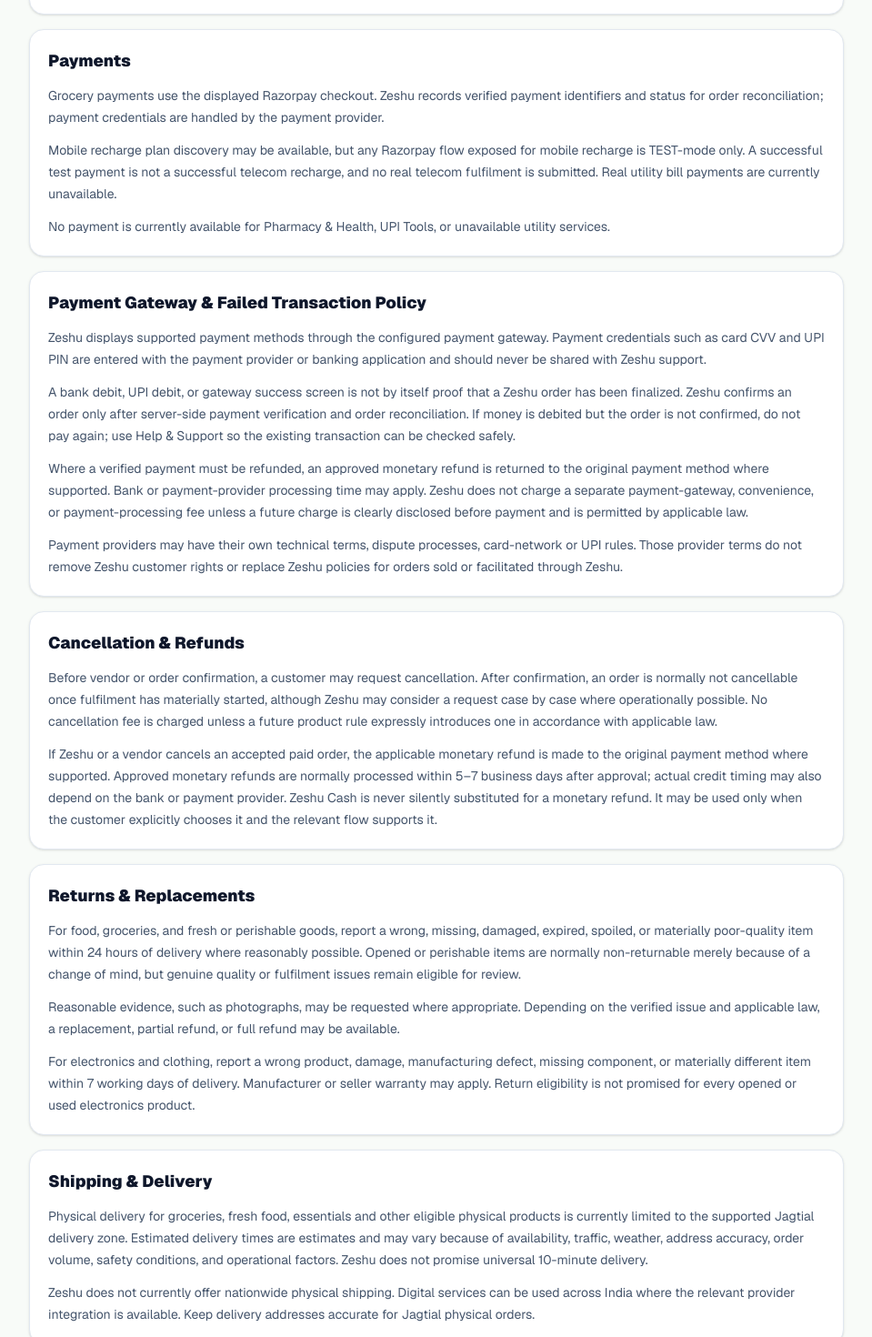
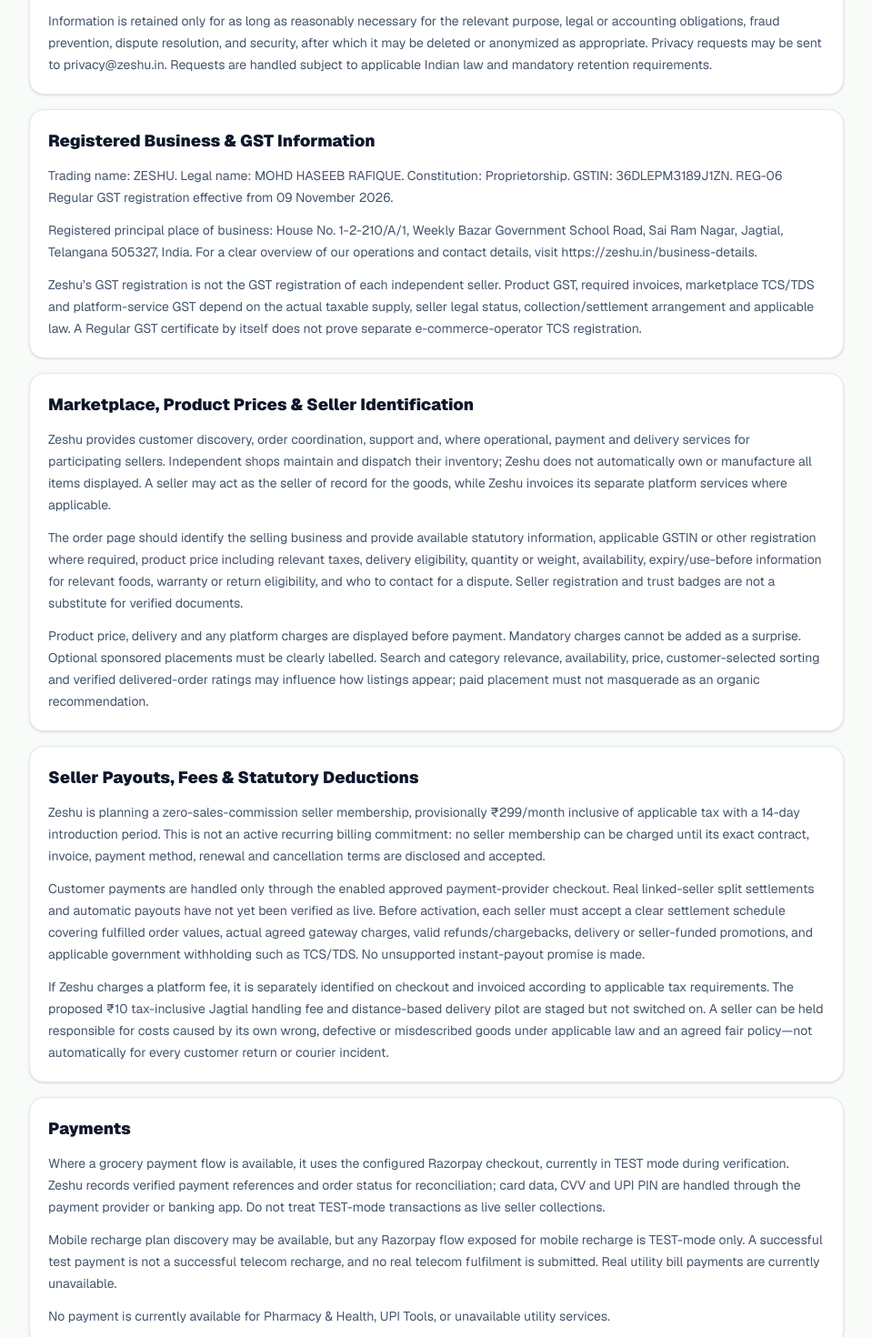
Before and after one commit to haseeb0127/zeshu-web, a Next.js app: page /policies in a window 1280 px wide. Shown: the part 1330-2800 px from the top of the page at 91% size, without its empty margins (160-1119 px from the left). Built offline with nearby package versions, Linux system fonts and the light colour scheme.

Commit message:
Update Trust Center with verified GST legal identity and honest seller, payout, tax and return policies

```diff
--- a/app/policies/page.tsx
+++ b/app/policies/page.tsx
@@ -1,13 +1,14 @@
 import Link from 'next/link';
+import { ZESHU_LEGAL_BUSINESS as business } from '../lib/legal-business-details';
 
 const sections = [
   {
     id: 'terms',
     title: 'Terms & Conditions',
     body: [
-      'Zeshu is a sole proprietorship trading as Zeshu. You must be 18 years or older to independently create an account or place an order. Zeshu does not currently sell age-restricted products.',
+      `ZESHU is the trade name of ${business.legalName}, a GST-registered sole proprietorship in Telangana (GSTIN ${business.gstin}). Zeshu operates an online marketplace and local fulfilment interface. Users must be at least 18 years old to independently create an account or order. Zeshu does not currently sell age-restricted products.`,
       'Use accurate account, address, and order information. Orders are accepted only after successful payment verification and applicable provider confirmation. Zeshu may restrict access where necessary for security, misuse prevention, or operational safety.',
-      'Where third-party sellers participate, the seller is responsible for accurate product information, quality, statutory declarations, and applicable warranty or guarantee information. Customer statutory rights are not excluded.',
+      'When an independent seller supplies an item, the seller remains responsible for lawful product pricing, descriptions, stock, packaging, origin, food safety where applicable, statutory declarations and product invoices. Zeshu remains responsible for its own marketplace, payment-coordination, delivery and consumer-support obligations; seller contracts cannot remove customer statutory rights.',
     ],
   },
   {
@@ -21,10 +22,37 @@ const sections = [
     ],
   },
   {
+    id: 'business-gst',
+    title: 'Registered Business & GST Information',
+    body: [
+      `Trading name: ${business.tradeName}. Legal name: ${business.legalName}. Constitution: ${business.constitution}. GSTIN: ${business.gstin}. REG-06 Regular GST registration effective from ${business.gstEffectiveDate}.`,
+      `Registered principal place of business: ${business.registeredAddress}. For a clear overview of our operations and contact details, visit ${business.website}/business-details.`,
+      'Zeshu’s GST registration is not the GST registration of each independent seller. Product GST, required invoices, marketplace TCS/TDS and platform-service GST depend on the actual taxable supply, seller legal status, collection/settlement arrangement and applicable law. A Regular GST certificate by itself does not prove separate e-commerce-operator TCS registration.',
+    ],
+  },
+  {
+    id: 'marketplace-model',
+    title: 'Marketplace, Product Prices & Seller Identification',
+    body: [
+      'Zeshu provides customer discovery, order coordination, support and, where operational, payment and delivery services for participating sellers. Independent shops maintain and dispatch their inventory; Zeshu does not automatically own or manufacture all items displayed. A seller may act as the seller of record for the goods, while Zeshu invoices its separate platform services where applicable.',
+      'The order page should identify the selling business and provide available statutory information, applicable GSTIN or other registration where required, product price including relevant taxes, delivery eligibility, quantity or weight, availability, expiry/use-before information for relevant foods, warranty or return eligibility, and who to contact for a dispute. Seller registration and trust badges are not a substitute for verified documents.',
+      'Product price, delivery and any platform charges are displayed before payment. Mandatory charges cannot be added as a surprise. Optional sponsored placements must be clearly labelled. Search and category relevance, availability, price, customer-selected sorting and verified delivered-order ratings may influence how listings appear; paid placement must not masquerade as an organic recommendation.',
+    ],
+  },
+  {
+    id: 'seller-payouts-taxes',
+    title: 'Seller Payouts, Fees & Statutory Deductions',
+    body: [
+      'Zeshu is planning a zero-sales-commission seller membership, provisionally ₹299/month inclusive of applicable tax with a 14-day introduction period. This is not an active recurring billing commitment: no seller membership can be charged until its exact contract, invoice, payment method, renewal and cancellation terms are disclosed and accepted.',
+      'Customer payments are handled only through the enabled approved payment-provider checkout. Real linked-seller split settlements and automatic payouts have not yet been verified as live. Before activation, each seller must accept a clear settlement schedule covering fulfilled order values, actual agreed gateway charges, valid refunds/chargebacks, delivery or seller-funded promotions, and applicable government withholding such as TCS/TDS. No unsupported instant-payout promise is made.',
+      'If Zeshu charges a platform fee, it is separately identified on checkout and invoiced according to applicable tax requirements. The proposed ₹10 tax-inclusive Jagtial handling fee and distance-based delivery pilot are staged but not switched on. A seller can be held responsible for costs caused by its own wrong, defective or misdescribed goods under applicable law and an agreed fair policy—not automatically for every customer return or courier incident.',
+    ],
+  },
+  {
     id: 'payments',
     title: 'Payments',
     body: [
-      'Grocery payments use the displayed Razorpay checkout. Zeshu records verified payment identifiers and status for order reconciliation; payment credentials are handled by the payment provider.',
+      'Where a grocery payment flow is available, it uses the configured Razorpay checkout, currently in TEST mode during verification. Zeshu records verified payment references and order status for reconciliation; card data, CVV and UPI PIN are handled through the payment provider or banking app. Do not treat TEST-mode transactions as live seller collections.',
       'Mobile recharge plan discovery may be available, but any Razorpay flow exposed for mobile recharge is TEST-mode only. A successful test payment is not a successful telecom recharge, and no real telecom fulfilment is submitted. Real utility bill payments are currently unavailable.',
       'No payment is currently available for Pharmacy & Health, UPI Tools, or unavailable utility services.',
     ],
@@ -34,7 +62,7 @@ const sections = [
     title: 'Payment Gateway & Failed Transaction Policy',
     body: [
       'Zeshu displays supported payment methods through the configured payment gateway. Payment credentials such as card CVV and UPI PIN are entered with the payment provider or banking application and should never be shared with Zeshu support.',
-      'A bank debit, UPI debit, or gateway success screen is not by itself proof that a Zeshu order has been finalized. Zeshu confirms an order only after server-side payment verification and order reconciliation. If money is debited but the order is not confirmed, do not pay again; use Help & Support so the existing transaction can be checked safely.',
+      'A bank debit, UPI debit, or gateway success screen is not by itself proof that a Zeshu order has been finalized. Zeshu confirms an order only after server-side payment verification and order reconciliation. If money is debited but the order is not confirmed, do not pay again; use Help & Support so the existing transaction can be checked safely. Buyers do not pay separate card or UPI surcharges merely because the payment method is different.',
       'Where a verified payment must be refunded, an approved monetary refund is returned to the original payment method where supported. Bank or payment-provider processing time may apply. Zeshu does not charge a separate payment-gateway, convenience, or payment-processing fee unless a future charge is clearly disclosed before payment and is permitted by applicable law.',
       'Payment providers may have their own technical terms, dispute processes, card-network or UPI rules. Those provider terms do not remove Zeshu customer rights or replace Zeshu policies for orders sold or facilitated through Zeshu.',
     ],
@@ -43,8 +71,8 @@ const sections = [
     id: 'cancellation-refunds',
     title: 'Cancellation & Refunds',
     body: [
-      'Before vendor or order confirmation, a customer may request cancellation. After confirmation, an order is normally not cancellable once fulfilment has materially started, although Zeshu may consider a request case by case where operationally possible. No cancellation fee is charged unless a future product rule expressly introduces one in accordance with applicable law.',
-      'If Zeshu or a vendor cancels an accepted paid order, the applicable monetary refund is made to the original payment method where supported. Approved monetary refunds are normally processed within 5–7 business days after approval; actual credit timing may also depend on the bank or payment provider. Zeshu Cash is never silently substituted for a monetary refund. It may be used only when the customer explicitly chooses it and the relevant flow supports it.',
+      'Customers can request cancellation before the seller starts irreversible preparation or dispatch, and can contact support later where necessary. Some perishable or made-to-order goods cannot be stopped once preparation materially starts; this does not cancel statutory rights for wrong, unsafe, damaged or defective goods. No cancellation fee is currently imposed. Any future fees must be fair, legally permitted and clearly disclosed, including reciprocal rules for unilateral seller/platform cancellations where required.',
+      'If Zeshu or the seller cancels an accepted paid order, any applicable monetary refund is initiated to the original payment method where supported, including relevant delivery/platform fees where due. Approved monetary refunds are normally processed within 5–7 business days after approval; actual credit depends on banks and providers. Refunds must not be delayed merely because a seller payout is pending. Zeshu Cash is never substituted for a monetary refund without the customer explicitly choosing it.',
     ],
   },
   {
@@ -52,7 +80,7 @@ const sections = [
     title: 'Returns & Replacements',
     body: [
       'For food, groceries, and fresh or perishable goods, report a wrong, missing, damaged, expired, spoiled, or materially poor-quality item within 24 hours of delivery where reasonably possible. Opened or perishable items are normally non-returnable merely because of a change of mind, but genuine quality or fulfilment issues remain eligible for review.',
-      'Reasonable evidence, such as photographs, may be requested where appropriate. Depending on the verified issue and applicable law, a replacement, partial refund, or full refund may be available.',
+      'Reasonable evidence, such as photographs, may be requested where appropriate. Depending on the issue and applicable law, a replacement, partial refund or full refund may be available. Zeshu coordinates the complaint instead of simply referring the customer to the seller. The seller ordinarily funds remedies for its own fault under its agreement; courier-fault disputes are investigated with the delivery partner, without unfairly delaying legally required customer relief.',
       'For electronics and clothing, report a wrong product, damage, manufacturing defect, missing component, or materially different item within 7 working days of delivery. Manufacturer or seller warranty may apply. Return eligibility is not promised for every opened or used electronics product.',
     ],
   },
@@ -60,8 +88,8 @@ const sections = [
     id: 'delivery',
     title: 'Shipping & Delivery',
     body: [
-      'Physical delivery for groceries, fresh food, essentials and other eligible physical products is currently limited to the supported Jagtial delivery zone. Estimated delivery times are estimates and may vary because of availability, traffic, weather, address accuracy, order volume, safety conditions, and operational factors. Zeshu does not promise universal 10-minute delivery.',
-      'Zeshu does not currently offer nationwide physical shipping. Digital services can be used across India where the relevant provider integration is available. Keep delivery addresses accurate for Jagtial physical orders.',
+      'Physical delivery for groceries, fresh food and eligible products is currently limited to supported Jagtial areas. Seller and rider capacity, verified address, handling needs, road conditions, weather and order volume determine availability and ETA. The customer sees the actual checkout delivery charge before payment; do not assume free delivery for every basket in future. The proposed local ₹10 platform handling and revised delivery tiers are not live unless the checkout shows them. Zeshu does not promise universal 10-minute delivery.',
+      'Zeshu does not currently offer nationwide physical shipping. A planned future marketplace courier flow will calculate actual eligible-seller pickup, package weight, courier price and destination before payment. Customer returns, refused delivery and failed delivery follow a transparent fault-based policy; chicken, mutton, fish and other perishables remain local unless temperature-controlled fulfilment and licensing are independently approved. Digital services may be used across India only where the respective provider is operational.',
     ],
   },
   {
@@ -93,15 +121,15 @@ const sections = [
     id: 'grievance',
     title: 'Grievance & Customer Support',
     body: [
-      'Haseeb, Proprietor / Grievance Officer, Zeshu, handles consumer complaints and grievance escalation. Email: grievance@zeshu.in. Phone: +91 95052 11212. Postal address: 1-2-210/A/1, Sai Ram Nagar, Jagtial, Telangana – 505327, India.',
-      'Consumer complaints will be acknowledged within 48 hours of receipt and Zeshu will endeavour to resolve or redress them within one month, subject to applicable law and the complexity of the matter. General support: support@zeshu.in and +91 95052 11212. Privacy requests: privacy@zeshu.in.',
+      `${business.legalName}, Proprietor / Grievance Officer, ZESHU, handles consumer complaints and escalation. Email: ${business.grievanceEmail}. Phone: ${business.supportPhone}. Postal address: ${business.registeredAddress}.`,
+      `Consumer complaints will be acknowledged within 48 hours of receipt and Zeshu will work to redress them within one month or the shorter period required by law. A copy or reference of a recorded complaint may be provided to the complainant as applicable. General support: ${business.supportEmail} and ${business.supportPhone}. Privacy requests: ${business.privacyEmail}.`,
     ],
   },
   {
     id: 'seller',
     title: 'Seller / Vendor Terms',
     body: [
-      'Where third-party sellers or vendors participate, they must provide accurate product, stock, quality, statutory-declaration, warranty, and guarantee information applicable to their products. Zeshu may facilitate ordering, payment, support, and delivery depending on the product. Customer rights under applicable law remain unaffected.',
+      'Participating sellers must supply their legal business identity, geographic address, customer care information, applicable GST/MSME/FSSAI registration or other statutory identifiers, verified product prices and stock, lawful country-of-origin/expiry/quantity details, warranty and return conditions, and a valid dispatch location. Zeshu may facilitate ordering, payment, support, and delivery where operational. Seller eligibility, payouts, costs, cancellations and statutory deductions must be defined in the signed seller agreement before activation. Customer rights remain unaffected.',
     ],
   },
   {
@@ -122,8 +150,8 @@ const sections = [
     id: 'contact',
     title: 'Contact Details',
     body: [
-      'Trading / business name: Zeshu. Business form: Sole Proprietorship. Correspondence address: 1-2-210/A/1, Sai Ram Nagar, Jagtial, Telangana – 505327, India.',
-      'Customer support: support@zeshu.in and +91 95052 11212. Privacy: privacy@zeshu.in. Grievance: grievance@zeshu.in, Haseeb, Proprietor / Grievance Officer, +91 95052 11212.',
+      `Trade name: ${business.tradeName}. Registered proprietor: ${business.legalName}. GSTIN: ${business.gstin}. Business form: ${business.constitution}. Registered business address: ${business.registeredAddress}.`,
+      `Customer support: ${business.supportEmail} and ${business.supportPhone}. Privacy: ${business.privacyEmail}. Grievance: ${business.grievanceEmail}, ${business.legalName}, Proprietor / Grievance Officer. See ${business.website}/business-details.`,
     ],
   },
 ];
@@ -137,7 +165,7 @@ export default function PoliciesPage() {
           <p className="text-xs font-black uppercase tracking-[0.18em] text-[#a6dfba]">Zeshu Trust Center</p>
           <h1 className="mt-2 text-3xl font-black tracking-tight md:text-5xl">Policies &amp; customer information</h1>
           <p className="mt-4 max-w-2xl text-sm leading-6 text-[#d9f3e3]">Clear information about ordering, delivery, payments, rewards, service availability, privacy, and support.</p>
-          <p className="mt-3 text-xs font-bold text-[#b9e8c8]">Last updated: September 2026</p>
+          <p className="mt-3 text-xs font-bold text-[#b9e8c8]">Last updated: 23 November 2026</p>
         </header>
         <nav aria-label="Policy sections" className="mt-6 rounded-2xl border border-slate-200 bg-white p-4">
           <p className="text-xs font-black uppercase tracking-wider text-slate-500">On this page</p>
```
